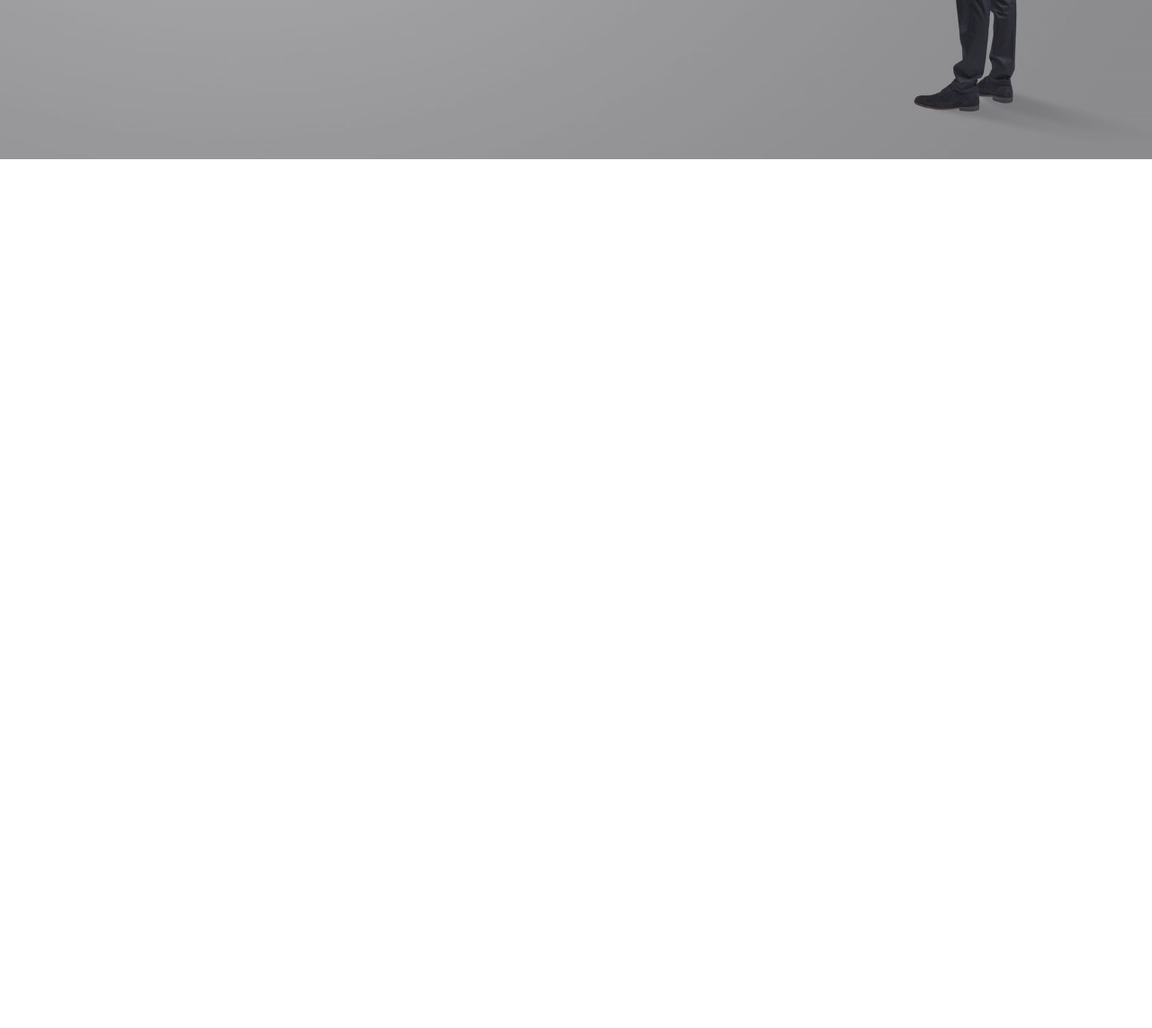
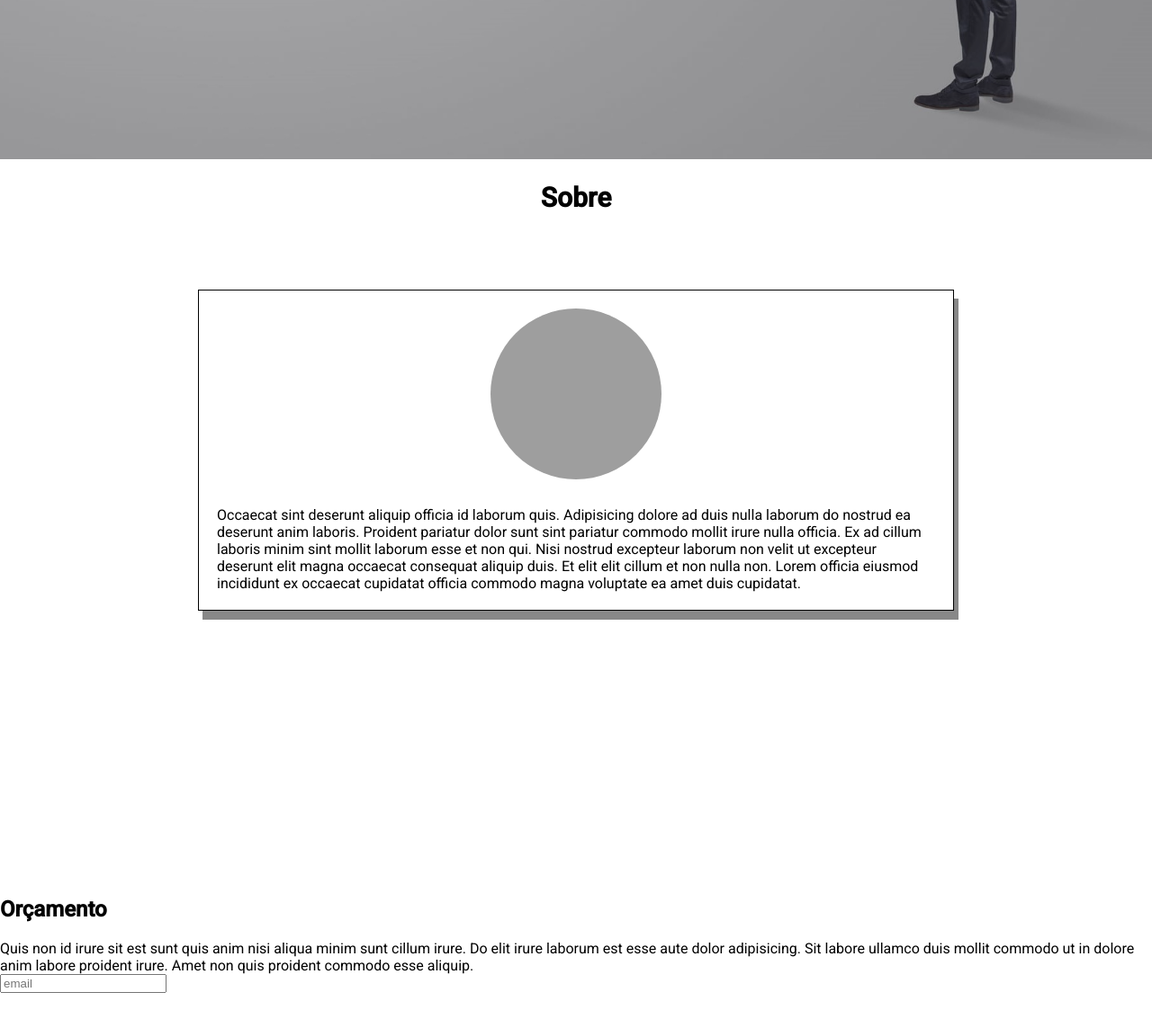
Before and after one commit to lucasgit2000/PROJECT.ConstrutoraVictor.Page, a plain HTML site: page src/index.html in a window 1280 px wide. Shown: the part 543-1686 px from the top of the page at 90% size. Before the commit the page ends 800 px from the top, so only its background shows below. Drawn offline with Linux system fonts and the light colour scheme; grey boxes are pictures that could not be loaded.

Commit message:
about & budget form creation.

```diff
--- a/src/index.html
+++ b/src/index.html
@@ -6,17 +6,20 @@
     <meta name="viewport" content="width=device-width, initial-scale=1.0">
     <link rel="stylesheet" href="./styles/index.css">
     <link rel="stylesheet" href="./styles/home.css">
+    <link rel="stylesheet" href="./styles/sobre.css">
+    <link rel="stylesheet" href="./styles/orcamento.css">
     <link href="https://fonts.googleapis.com/css2?family=Roboto:wght@300;400;500&display=swap" rel="stylesheet">
     <link rel="stylesheet" href="https://cdnjs.cloudflare.com/ajax/libs/font-awesome/4.7.0/css/font-awesome.min.css">
     <title>Construtora</title>
 </head>
 
 <body>
+    <div class="sections">
         <section class="home-section">
             <div class="layer"> </div>
             <nav class="home-nav">
                 <img class="home-nav-logo" src="./assets/engenharia-civil-logo-98BEDE6119-seeklogo.com.png"></img>
-            <button class="hamburger-menu-btn" >
+                <button class="hamburger-menu-btn">
                     <i class="fa fa-bars"></i>
                 </button>
                 <div class="home-nav-tabs">
@@ -34,6 +37,38 @@
                     eu elit duis commodo.</h1>
             </div>
         </section>
+        <section class="sobre-section">
+            <h1>Sobre</h1>
+            <div class="sobre-content">
+                <div class="sobre-fundador">
+                    <img class="img-fundador" src="../src/assets/3710.jpg" />
+                    <span class="desc-fundador">Occaecat sint deserunt aliquip officia id laborum quis. Adipisicing
+                        dolore
+                        ad duis nulla laborum do nostrud ea deserunt anim laboris. Proident pariatur dolor sunt sint
+                        pariatur commodo mollit irure nulla officia. Ex ad cillum laboris minim sint mollit laborum esse
+                        et
+                        non qui. Nisi nostrud excepteur laborum non velit ut excepteur deserunt elit magna occaecat
+                        consequat aliquip duis. Et elit elit cillum et non nulla non. Lorem officia eiusmod incididunt
+                        ex
+                        occaecat cupidatat officia commodo magna voluptate ea amet duis cupidatat.</span>
+                </div>
+        </section>
+        <section class="orcamento-section">
+            <div class="orcamento-content">
+                <h1>Orçamento</h1>
+                <span>Quis non id irure sit est sunt quis anim nisi aliqua minim sunt cillum irure. Do elit irure
+                    laborum
+                    est esse aute dolor adipisicing. Sit labore ullamco duis mollit commodo ut in dolore anim labore
+                    proident irure. Amet non quis proident commodo esse aliquip.</span>
+
+                <form class="orcamento-form">
+                    <label class="email">
+                        <input type="email" placeholder="email">
+                    </label>
+                </form>
+            </div>
+        </section>
+    </div>
 </body>
 
 </html>
--- /dev/null
+++ b/src/styles/orcamento.css
@@ -0,0 +1,4 @@
+.orcamento-section {
+    height: 100vh;
+    position: relative;
+}
--- /dev/null
+++ b/src/styles/sobre.css
@@ -0,0 +1,41 @@
+.sobre-section {
+  height: 100vh;
+  display: flex;
+  flex-direction: column;
+  align-items: center;
+  position: relative;
+}
+
+.sobre-section > h1 {
+  font-size: 30px;
+}
+
+.sobre-content {
+  margin-top: 40px;
+  display: flex;
+  flex-direction: column;
+  margin-bottom: 100px;
+  justify-content: center;
+  padding: 20px 220px;
+}
+
+.sobre-fundador {
+  display: flex;
+  flex-direction: column;
+  justify-content: center;
+  align-items: center;
+  border: 1px solid;
+  box-shadow: 5px 10px #888888;
+  padding: 20px 20px;
+}
+
+.img-fundador {
+  width: 190px;
+  height: 190px;
+  border-radius: 50%;
+  margin-bottom: 30px;
+}
+
+.sobre-descricao {
+  margin-top: 90px;
+}
```
Also changed, not shown: 1 other file. Lines whose indentation alone changed are shown as unchanged.
